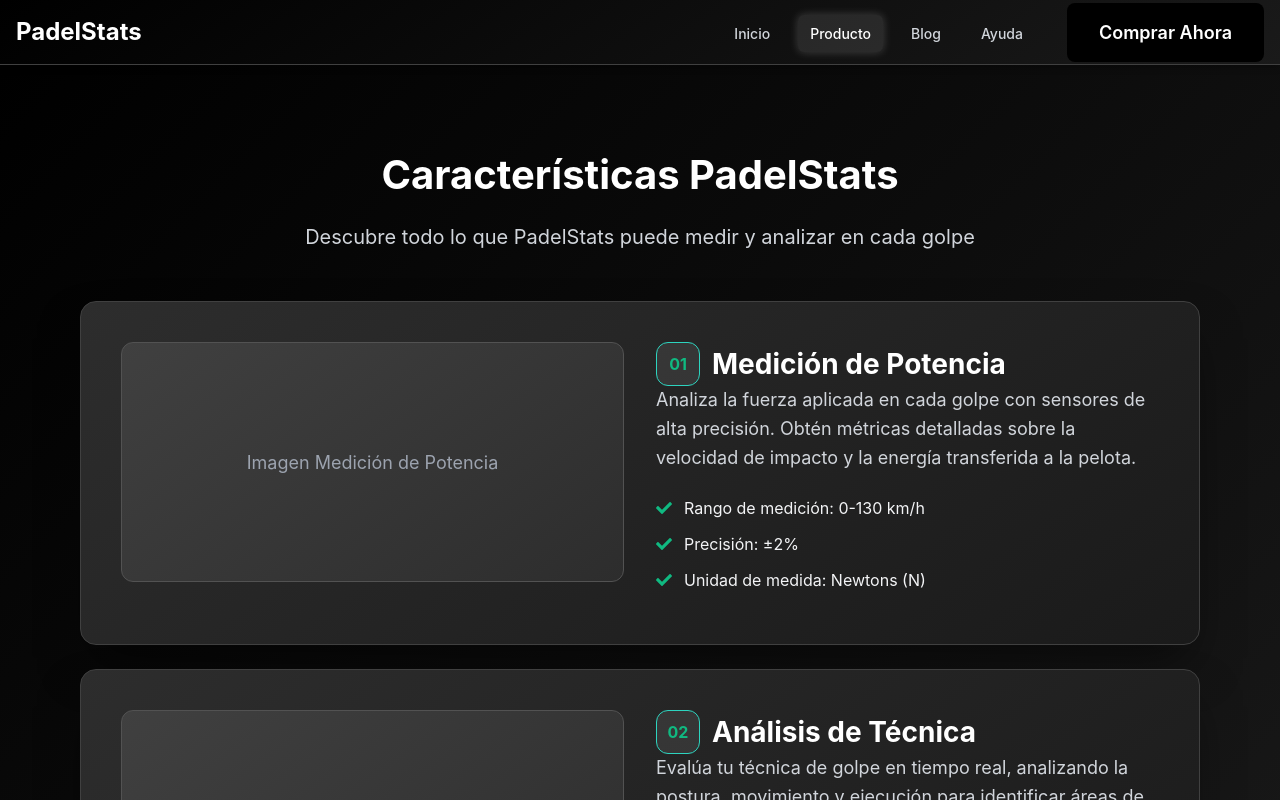
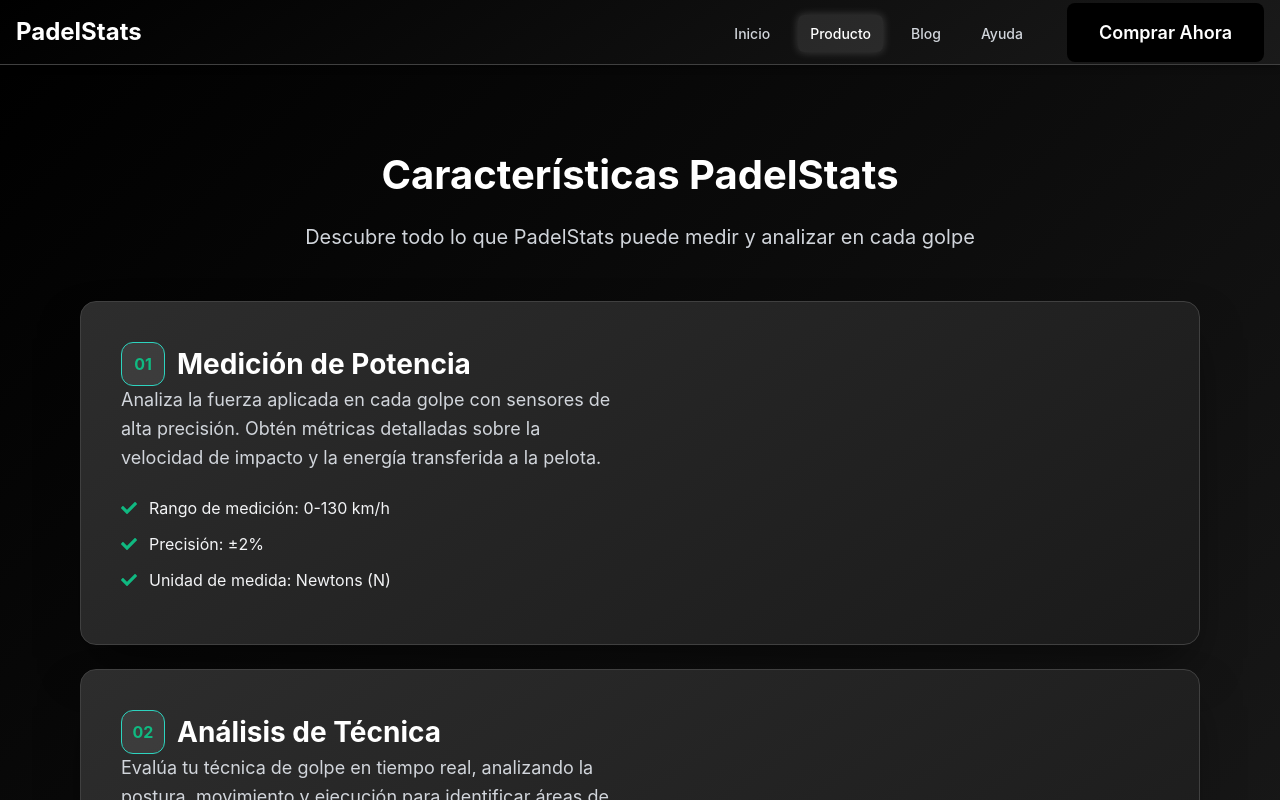
Before and after one commit to ROUVpage/padelStats_web, a React (Create React App) app in the folder frontend/: page /producto in a window 1280 px wide. Shown: the top 800 px of the page. Built offline with nearby package versions, Linux system fonts and the light colour scheme.

Commit message:
remove image placeholders from feature cards

```diff
--- a/frontend/src/pages/Product.js
+++ b/frontend/src/pages/Product.js
@@ -187,17 +187,6 @@
                 className={`feature-block ${visibleFeatures[index] ? 'visible' : ''}`}
               >
                 <div className="feature-block-grid">
-                  <div className="feature-image-container">
-                    {feature.image ? (
-                      <img
-                        src={feature.image}
-                        alt={feature.title}
-                        className="feature-image"
-                      />
-                    ) : (
-                      <span className="feature-image-placeholder">Imagen {feature.title}</span>
-                    )}
-                  </div>
                   <div>
                     <div className="feature-block-header">
                       <span className="feature-index">{String(index + 1).padStart(2, '0')}</span>
```
